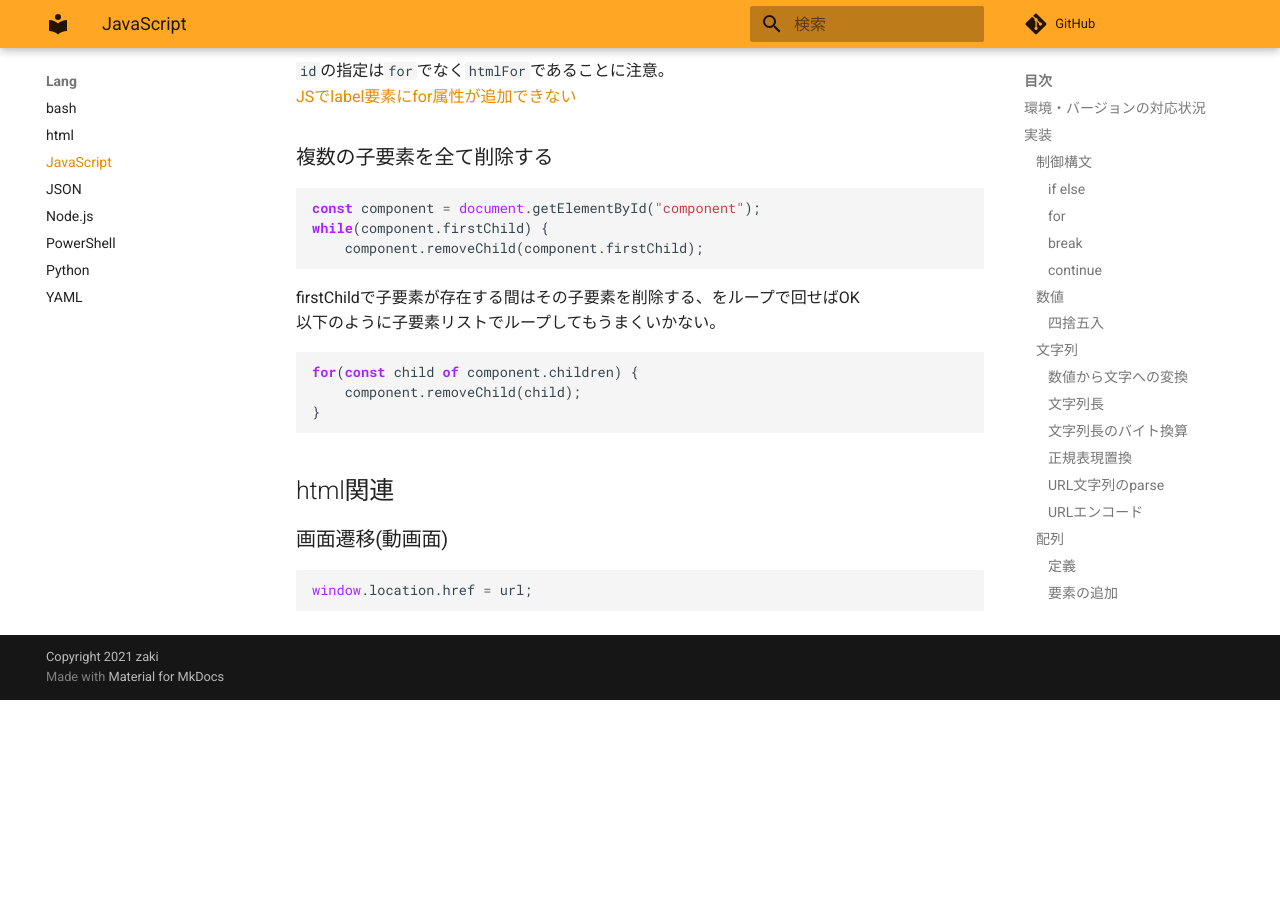
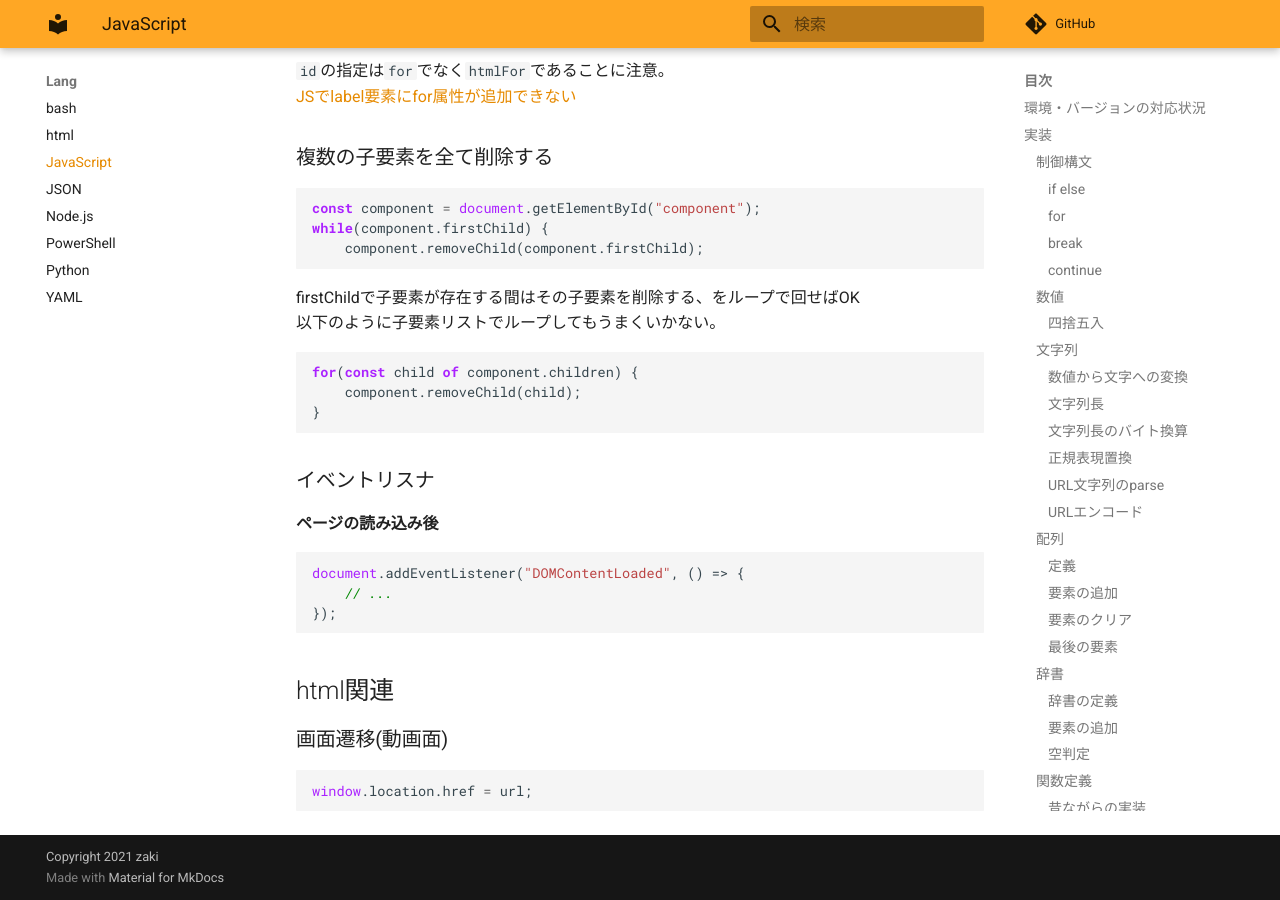
Before and after one commit to zaki-lknr/docs, an MkDocs documentation site: the page built from docs/lang/js.md, in a window 1280 px wide and 900 px high, scrolled down 8919 px. Built offline with MkDocs 1.6.1 and Material for MkDocs 9.7.7, drawn with Linux system fonts in a browser that asks for light colours; comment, search, counter and statistics services are not loaded; before the commit the page ends 9619 px from its top, so only the background shows below that.

Commit message:
add: lang/javascript: ページ読み込み後のイベントリスナ

````diff
--- a/docs/lang/js.md
+++ b/docs/lang/js.md
@@ -481,6 +481,16 @@ for(const child of component.children) {
 }
 ```
 
+### イベントリスナ
+
+#### ページの読み込み後
+
+```javascript
+document.addEventListener("DOMContentLoaded", () => {
+    // ...
+});
+```
+
 ## html関連
 
 ### 画面遷移(動画面)
````
